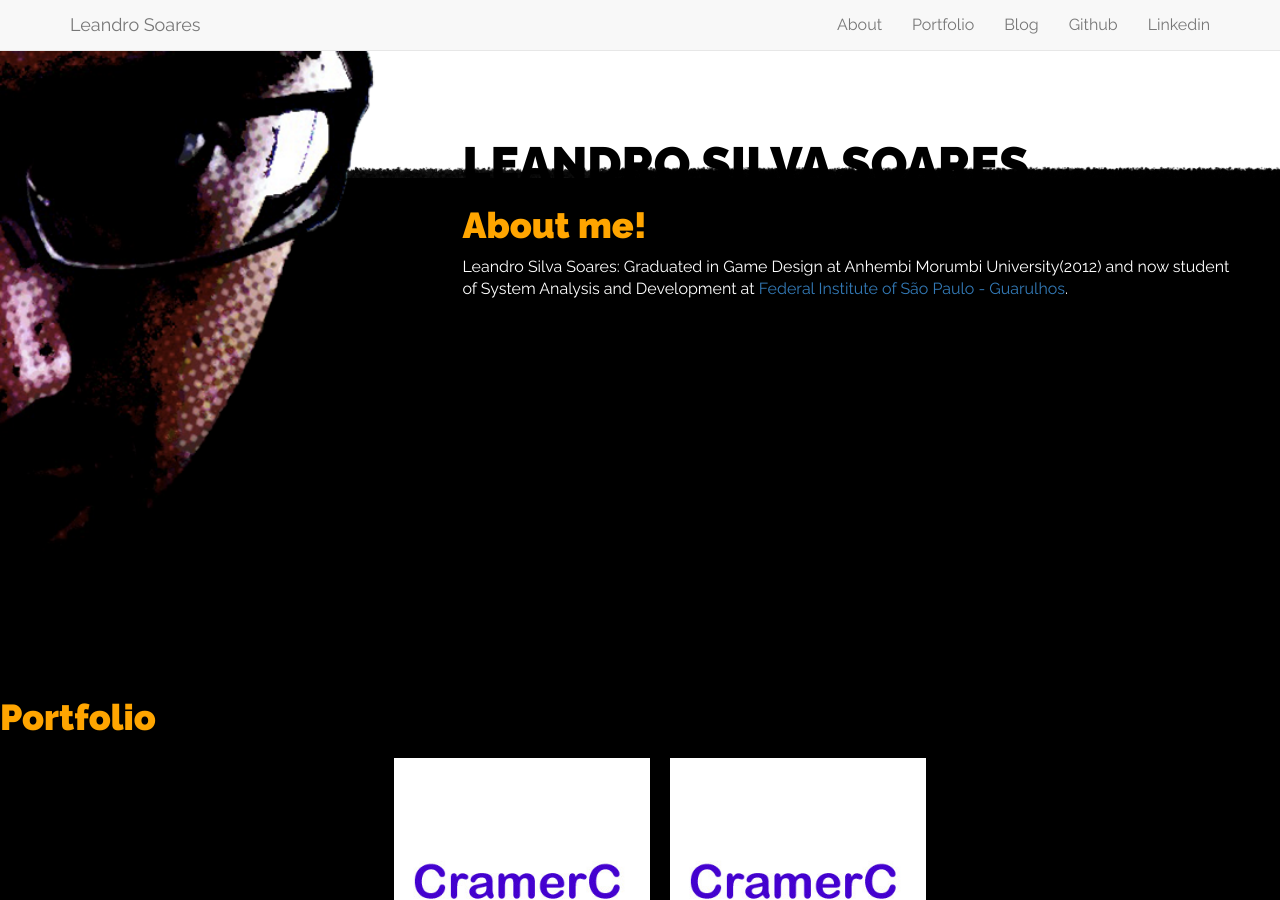
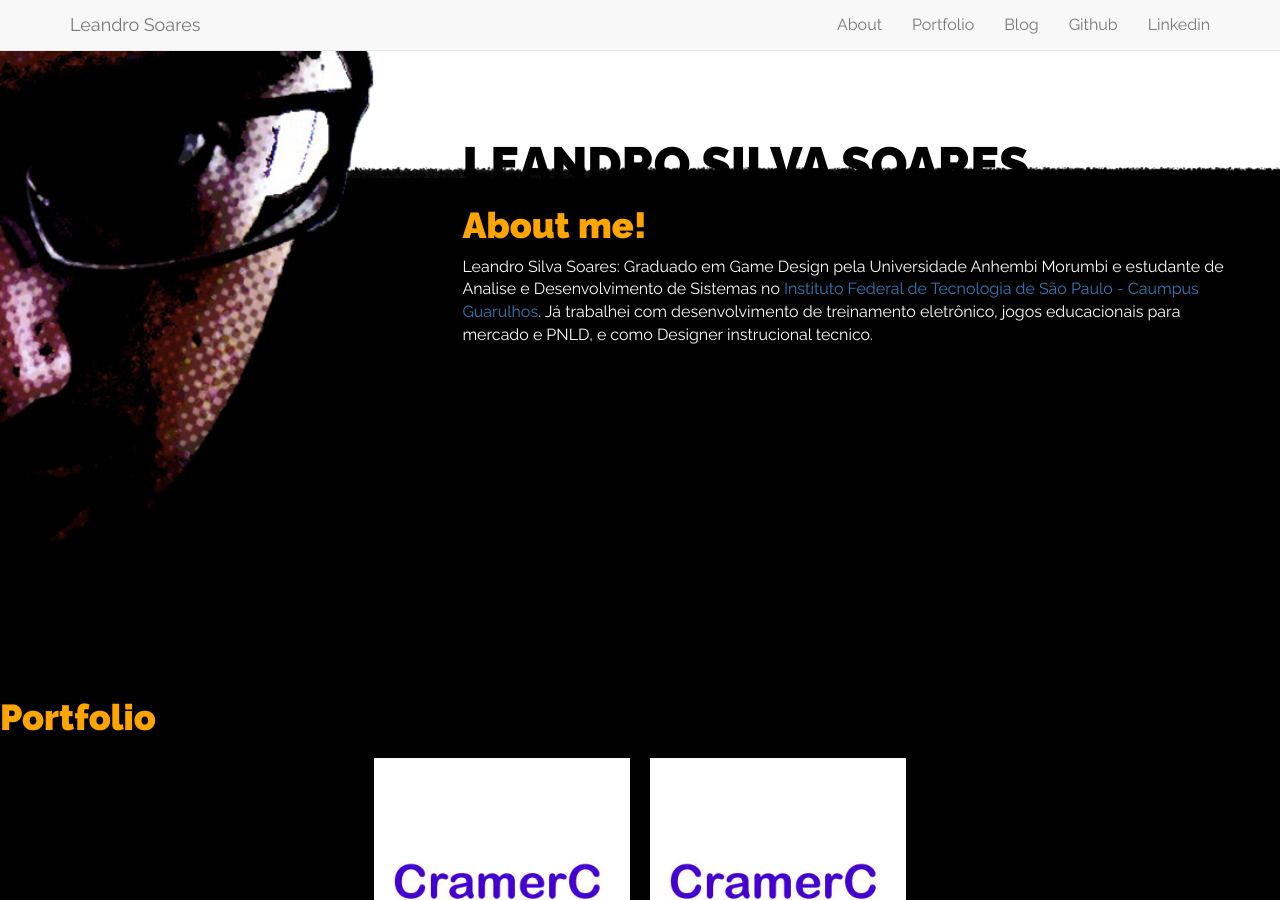
Before and after one commit to LeandroSoares/leandrosoares.github.io, a Jekyll site: the page built from index.html, in a window 1280 px wide and 900 px high, scrolled down 272 px. Built offline with Jekyll 4.4.1, drawn with Linux system fonts in a browser that asks for light colours.

Commit message:
on the go

```diff
--- a/_includes/footer.html
+++ b/_includes/footer.html
@@ -1,10 +1,10 @@
 <footer class="site-footer">
-    <div class='hr-line'></div>
+
     <div class='middleHolder'>
-        <a target="_blank" href="https://github.com/{{ include.username }}">
+        <a target="_blank" href="https://github.com/leandrosoares">
             <span class="icon">{% include icon-github.svg %}</span>
         </a>
-        <a target="_blank" href="https://github.com/{{ include.username }}">
+        <a target="_blank" href="https://www.linkedin.com/in/leandrogamedesigner">
         <span class="icon">{% include linkedin.svg %}</span>
         </a>
     </div>
--- a/_layouts/post.html
+++ b/_layouts/post.html
@@ -1,7 +1,7 @@
 ---
 layout: default
 ---
-<article class="post" itemscope itemtype="http://schema.org/BlogPosting">
+<article class="post col-md-offset-1 col-md-10" itemscope itemtype="http://schema.org/BlogPosting">
 
   <header class="post-header">
     <h1 class="post-title" itemprop="name headline">{{ page.title }}</h1>
@@ -13,7 +13,7 @@
   </div>
 
 </article>
-<div class="PageNavigation">
+<div class="PageNavigation container">
   {% if page.previous.url %}
     <a class="prev" href="{{page.previous.url}}">&laquo; {{page.previous.title}}</a>
   {% endif %}
--- a/css/main.scss
+++ b/css/main.scss
@@ -64,7 +64,7 @@
     font-family: 'Raleway', sans-serif;
 }
 div.home {
-    height: 100vh;
+    min-height: 100vh;
     padding-top: 50px;
     position: relative;
 }
@@ -122,17 +122,25 @@
 
 div.portfolio {
     background-color:black;
+
     .portfolio-list{
+
         display: flex;
+        flex-wrap: wrap;
         align-items: center;
         justify-content: center;
+        margin: 0;
+        padding: 0;
+
         li {
+
             list-style: none;
             padding: 10px;
+
             img {
                 width: 20vw;
             }
-            a{
+            a {
                 position: relative;
                 display: block;
                 height: 20vw;
@@ -144,7 +152,6 @@
                 text-align: center;
             }
         }
-
     }
 }
 img.home-side-img{
@@ -178,6 +185,9 @@
         }
     }
 }
+article.post{
+    margin-top: 50px;
+}
 @include media-query(968px){
     div.about{
         h1.name{
@@ -197,5 +207,12 @@
             font-size: 2.6em;
             margin-top: -70px;
         }
+
+    div.portfolio {
+           ul.portfolio-list{
+                flex-direction: column!important;
+                flex-wrap: nowrap!important;
+            }
+        }
     }
 }
--- a/index.html
+++ b/index.html
@@ -13,9 +13,7 @@
     <h1 class='name'>LEANDRO SILVA SOARES</h1>
     <h1 class="page-heading">About me!</h1>
     <p>
-      Leandro Silva Soares: Graduated in Game Design at
-      Anhembi Morumbi University(2012) and now student of
-      System Analysis and Development at <a target='_blank' href="http://portal.ifspguarulhos.edu.br/">Federal Institute of São Paulo - Guarulhos</a>.
+      Leandro Silva Soares: Graduado em Game Design pela Universidade Anhembi Morumbi e estudante de Analise e Desenvolvimento de Sistemas no <a target='_blank' href="http://portal.ifspguarulhos.edu.br/">Instituto Federal de Tecnologia de São Paulo - Caumpus Guarulhos</a>. Já trabalhei com desenvolvimento de treinamento eletrônico, jogos educacionais para mercado e PNLD, e como Designer instrucional tecnico.
     </p>
   </div>
 </div>
@@ -32,5 +30,5 @@
       </li>
     {% endfor %}
   </ul>
-
+   <div class='hr-line'></div>
 </div>
```
